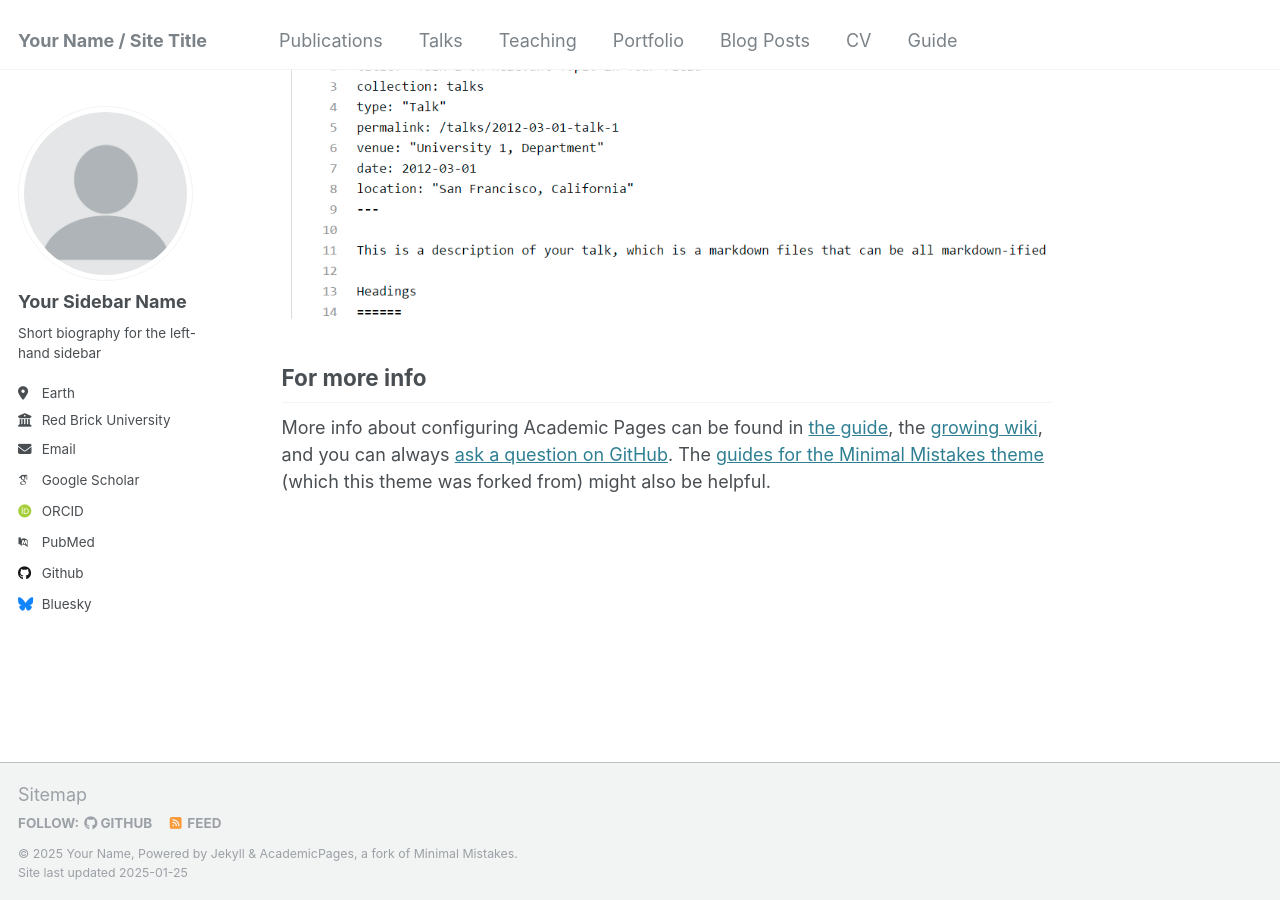
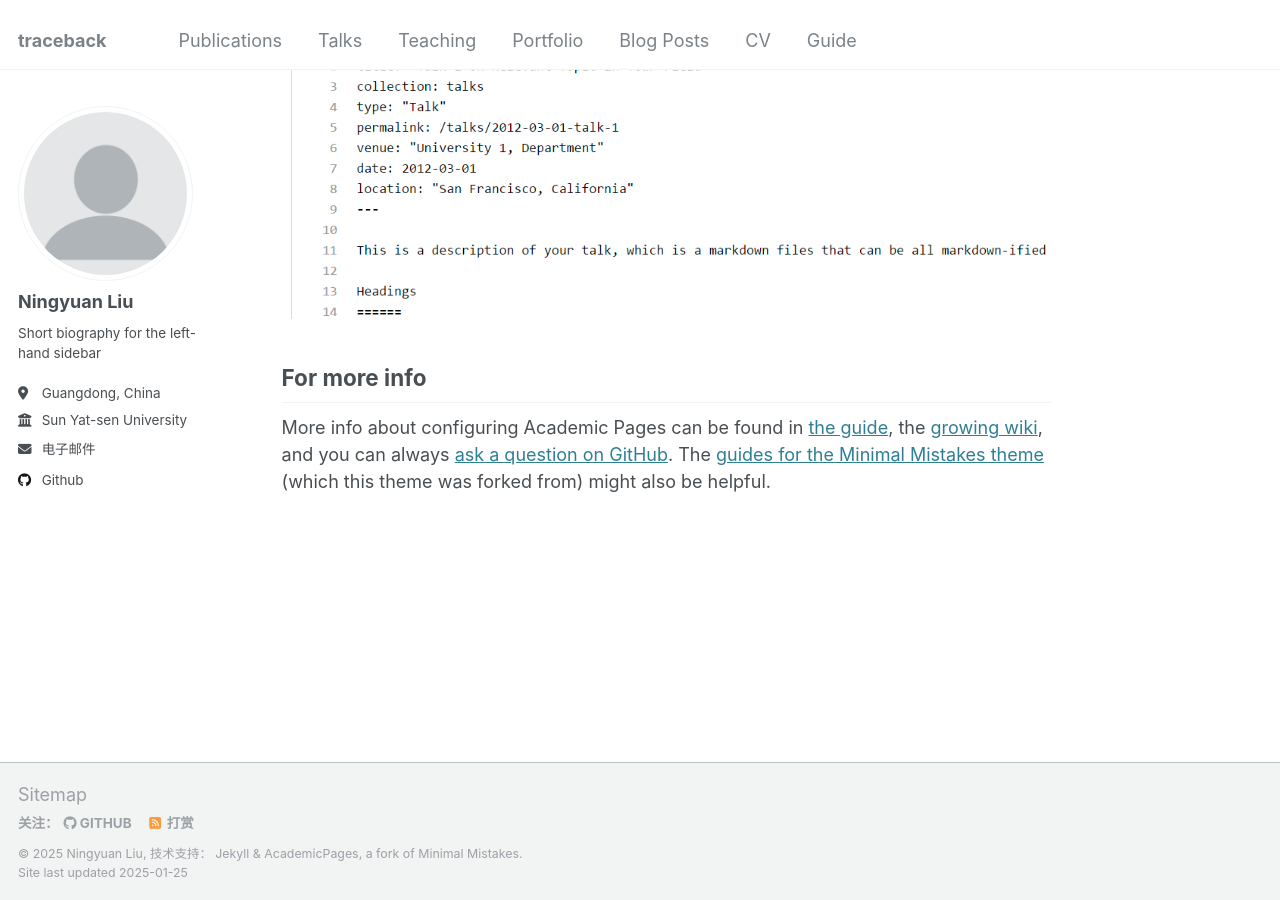
Before and after one commit to Basicname/basicname.github.io, a Jekyll site: the page built from _pages/about.md, in a window 1280 px wide and 900 px high, scrolled down 2643 px. Built offline with Jekyll 4.4.1, drawn with Linux system fonts in a browser that asks for light colours; some web fonts are replaced.

Commit message:
Update _config.yml

```diff
--- a/_config.yml
+++ b/_config.yml
@@ -7,14 +7,14 @@
 # server process.
 
 # Basic Site Settings
-locale                   : "en-US"
-title                    : "Your Name / Site Title"
+locale                   : "zh-CN"
+title                    : "traceback"
 title_separator          : "-"
-name                     : &name "Your Name"
-description              : &description "personal description"
-url                      : https://academicpages.github.io # the base hostname & protocol for your site e.g. "https://[your GitHub username].github.io"
+name                     : &name "Ningyuan Liu"
+description              : &description "Undergraduate student"
+url                      : https://basicname.github.io # the base hostname & protocol for your site e.g. "https://[your GitHub username].github.io"
 baseurl                  : "" # the subpath of your site, e.g. "/blog"
-repository               : "academicpages/academicpages.github.io"
+repository               : "basicname/basicname.github.io"
 
 # Site Author - The following control what appear as part of the author content on the side bar.
 #               If a field is blank the icon and link will not appear, otherwise it will be shown.
@@ -22,21 +22,21 @@ repository               : "academicpages/academicpages.github.io"
 author:
   # Biographic information
   avatar           : "profile.png"
-  name             : "Your Sidebar Name"
+  name             : "Ningyuan Liu"
   pronouns         : # example: "she/her"
   bio              : "Short biography for the left-hand sidebar"
-  location         : "Earth"
-  employer         : "Red Brick University"
+  location         : "Guangdong, China"
+  employer         : "Sun Yat-sen University"
   uri              : # URL
-  email            : "none@example.org"
+  email            : "liuny7@mail2.sysu.edu.cn"
 
   # Academic websites
   arxiv            : # URL - Update with the correct link to your profile
-  googlescholar    : "https://scholar.google.com/citations?user=PS_CX0AAAAAJ"
+  googlescholar    : # "https://scholar.google.com/citations?user=PS_CX0AAAAAJ"
   impactstory      : # URL
-  orcid            : "http://orcid.org/yourorcidurl"
+  orcid            : # "http://orcid.org/yourorcidurl"
   semantic         : # URL
-  pubmed           : "https://www.ncbi.nlm.nih.gov/pubmed/?term=john+snow"
+  pubmed           : # "https://www.ncbi.nlm.nih.gov/pubmed/?term=john+snow"
   researchgate     : # URL
   scopus           : # URL
 
@@ -44,12 +44,12 @@ author:
   bitbucket        : # Username - Update with your username on the site
   codepen          : # Username
   dribbble         : # Username
-  github           : "academicpages"
+  github           : "basicname"
   kaggle           : # Username
   stackoverflow    : # User number or user number and name (i.e., use "1" or "1/jeff-atwood")
 
   # Social media
-  bluesky          : "bsky.app" # Replace this with you Bluesky username
+  bluesky          : # "bsky.app" # Replace this with you Bluesky username
   facebook         : # Username
   flickr           : # Username
   foursquare       : # Username
```
